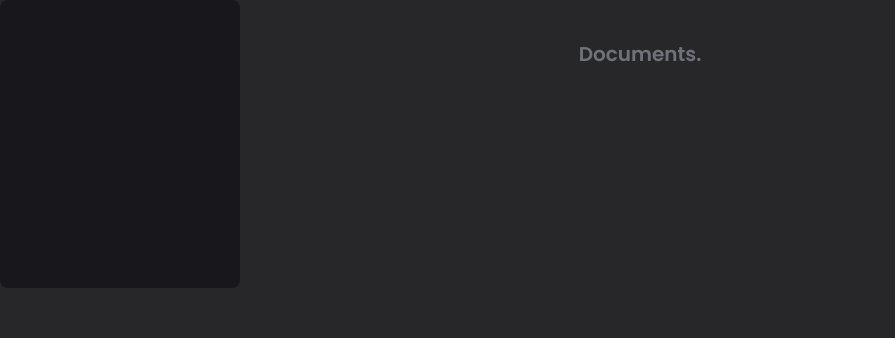
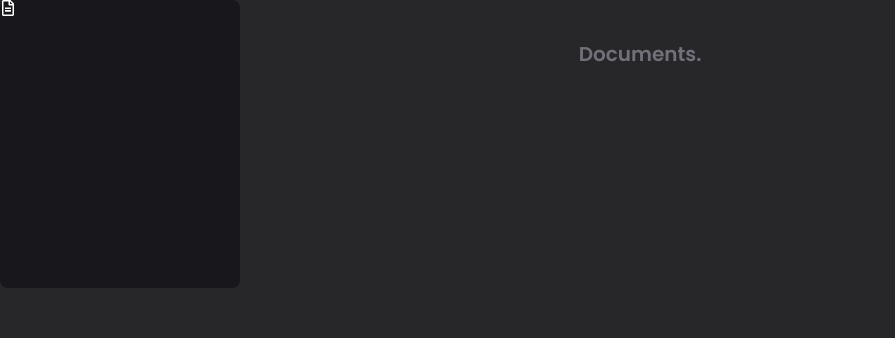
Before and after one commit to aadarshraj02/docs-mini, a React (Vite) app: page / in a window 1280 px wide. Shown: the top 338 px of the page, without its empty margins (0-895 px from the left). Built offline with nearby package versions, Linux system fonts and the light colour scheme.

Commit message:
added file icon

```diff
--- a/src/components/Card.jsx
+++ b/src/components/Card.jsx
@@ -1,7 +1,11 @@
+import { FaRegFileAlt } from "react-icons/fa";
+
 const Card = () => {
   return (
     <div>
-      <div className="w-60 h-72 rounded-lg bg-zinc-900/90"></div>
+      <div className="w-60 h-72 rounded-lg bg-zinc-900/90 text-white">
+        <FaRegFileAlt />
+      </div>
     </div>
   );
 };
```
